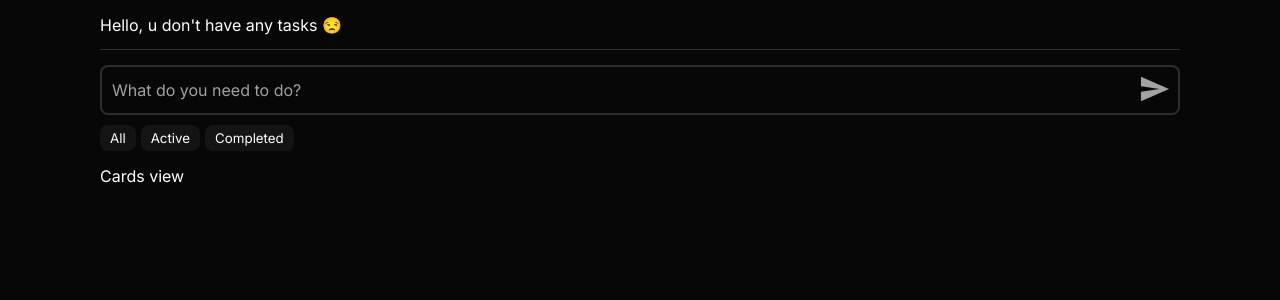
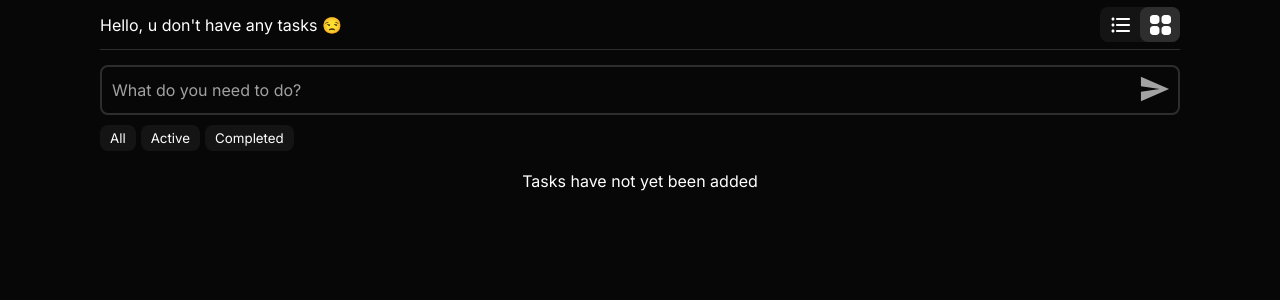
Before and after one commit to Hartaithan/gds-test, a Vue app: page /#/cards in a window 1280 px wide. Shown: the top 300 px of the page. Built offline with nearby package versions, Linux system fonts and the light colour scheme.

Commit message:
add cards view layout

```diff
--- /dev/null
+++ b/src/components/CardItem.vue
@@ -0,0 +1,92 @@
+<template>
+  <div class="card-item">
+    <p class="card-item__id">{{ `#${props.todo.id}` }}</p>
+    <p class="card-item__title" :class="{ completed: checked }">{{ props.todo.title }}</p>
+    <div class="card-item__checkbox">
+      <input :id="`${props.todo.id}`" type="checkbox" v-model="checked" @change="toggleTodo" />
+      <label :for="`${props.todo.id}`">Completed</label>
+    </div>
+    <button class="card-item__delete" @click="deleteTodo">
+      <svg
+        width="24px"
+        height="24px"
+        viewBox="0 0 24 24"
+        fill="none"
+        xmlns="http://www.w3.org/2000/svg"
+      >
+        <path
+          d="M6.22566 4.81096C5.83514 4.42044 5.20197 4.42044 4.81145 4.81096C4.42092 5.20148 4.42092 5.83465 4.81145 6.22517L10.5862 11.9999L4.81151 17.7746C4.42098 18.1651 4.42098 18.7983 4.81151 19.1888C5.20203 19.5793 5.8352 19.5793 6.22572 19.1888L12.0004 13.4141L17.7751 19.1888C18.1656 19.5793 18.7988 19.5793 19.1893 19.1888C19.5798 18.7983 19.5798 18.1651 19.1893 17.7746L13.4146 11.9999L19.1893 6.22517C19.5799 5.83465 19.5799 5.20148 19.1893 4.81096C18.7988 4.42044 18.1657 4.42044 17.7751 4.81096L12.0004 10.5857L6.22566 4.81096Z"
+          fill="#ffffff"
+        />
+      </svg>
+    </button>
+  </div>
+</template>
+
+<script setup lang="ts">
+import { defineProps, PropType, ref } from 'vue'
+import { MutationType, ITodo } from '@/models/storeModel'
+import { useStore } from '@/store'
+
+const store = useStore()
+const props = defineProps({
+  todo: {
+    type: Object as PropType<ITodo>,
+    required: true
+  }
+})
+const checked = ref(props.todo.complete)
+
+const toggleTodo = () => {
+  store.commit(MutationType.ToggleTodo, props.todo.id)
+}
+
+const deleteTodo = () => {
+  store.commit(MutationType.DeleteTodo, props.todo.id)
+}
+</script>
+
+<style scoped lang="scss">
+.card-item {
+  position: relative;
+  display: flex;
+  flex-direction: column;
+  align-items: flex-start;
+  min-height: 100px;
+  width: 100%;
+  padding: 15px;
+  background: #141414;
+  border-radius: 8px;
+  &__checkbox {
+    & > label {
+      margin-left: 5px;
+    }
+    & > input {
+      filter: grayscale(100%);
+      -webkit-filter: grayscale(100%);
+      -moz-filter: grayscale(100%);
+    }
+  }
+  &__id {
+    font-weight: bold;
+    margin-bottom: 10px;
+  }
+  &__title {
+    font-size: 18px;
+    overflow-wrap: anywhere;
+    margin-bottom: 15px;
+    flex: 1;
+    &.completed {
+      text-decoration: line-through;
+    }
+  }
+  &__delete {
+    position: absolute;
+    top: 10px;
+    right: 10px;
+    background: transparent;
+    border: none;
+    cursor: pointer;
+  }
+}
+</style>
--- a/src/components/Header.vue
+++ b/src/components/Header.vue
@@ -4,12 +4,14 @@
       <p v-if="todos > 0">Hello, u have {{ todos }} tasks 🙂</p>
       <p v-else>Hello, u don't have any tasks 😒</p>
     </div>
+    <ViewSwitch />
   </div>
 </template>
 
 <script setup lang="ts">
 import { useStore } from '@/store'
 import { computed } from '@vue/reactivity'
+import ViewSwitch from './ViewSwitch.vue'
 
 const store = useStore()
 const todos = computed(() => store.getters.getTodosCount)
--- /dev/null
+++ b/src/components/ViewSwitch.vue
@@ -0,0 +1,111 @@
+<template>
+  <button class="view-switch" @click="switchView">
+    <div
+      class="view-switch__active"
+      :class="{ left: route.name === 'ListView', right: route.name === 'CardsView' }"
+    />
+    <div class="view-switch__wrapper">
+      <svg
+        width="19px"
+        height="16px"
+        viewBox="0 0 19 16"
+        xmlns="http://www.w3.org/2000/svg"
+        xmlns:xlink="http://www.w3.org/1999/xlink"
+      >
+        <g stroke="none" stroke-width="1" fill="none" fill-rule="evenodd">
+          <g transform="translate(-612.000000, -2106.000000)">
+            <g transform="translate(100.000000, 1960.000000)">
+              <g transform="translate(510.000000, 142.000000)">
+                <g>
+                  <polygon points="0 0 24 0 24 24 0 24" />
+                  <path
+                    d="M4,10.5 C3.17,10.5 2.5,11.17 2.5,12 C2.5,12.83 3.17,13.5 4,13.5 C4.83,13.5 5.5,12.83 5.5,12 C5.5,11.17 4.83,10.5 4,10.5 Z M4,4.5 C3.17,4.5 2.5,5.17 2.5,6 C2.5,6.83 3.17,7.5 4,7.5 C4.83,7.5 5.5,6.83 5.5,6 C5.5,5.17 4.83,4.5 4,4.5 Z M4,16.5 C3.17,16.5 2.5,17.18 2.5,18 C2.5,18.82 3.18,19.5 4,19.5 C4.82,19.5 5.5,18.82 5.5,18 C5.5,17.18 4.83,16.5 4,16.5 Z M8,19 L20,19 C20.55,19 21,18.55 21,18 C21,17.45 20.55,17 20,17 L8,17 C7.45,17 7,17.45 7,18 C7,18.55 7.45,19 8,19 Z M8,13 L20,13 C20.55,13 21,12.55 21,12 C21,11.45 20.55,11 20,11 L8,11 C7.45,11 7,11.45 7,12 C7,12.55 7.45,13 8,13 Z M7,6 C7,6.55 7.45,7 8,7 L20,7 C20.55,7 21,6.55 21,6 C21,5.45 20.55,5 20,5 L8,5 C7.45,5 7,5.45 7,6 Z"
+                    fill="#ffffff"
+                  />
+                </g>
+              </g>
+            </g>
+          </g>
+        </g>
+      </svg>
+    </div>
+    <div class="view-switch__wrapper">
+      <svg
+        width="21px"
+        height="20px"
+        viewBox="0 0 21 20"
+        xmlns="http://www.w3.org/2000/svg"
+        xmlns:xlink="http://www.w3.org/1999/xlink"
+      >
+        <g stroke="none" stroke-width="1" fill="none" fill-rule="evenodd">
+          <g transform="translate(-99.000000, -200.000000)" fill="#ffffff">
+            <g transform="translate(56.000000, 160.000000)">
+              <path
+                d="M60.85,51 L57.7,51 C55.96015,51 54.55,52.343 54.55,54 L54.55,57 C54.55,58.657 55.96015,60 57.7,60 L60.85,60 C62.58985,60 64,58.657 64,57 L64,54 C64,52.343 62.58985,51 60.85,51 M49.3,51 L46.15,51 C44.41015,51 43,52.343 43,54 L43,57 C43,58.657 44.41015,60 46.15,60 L49.3,60 C51.03985,60 52.45,58.657 52.45,57 L52.45,54 C52.45,52.343 51.03985,51 49.3,51 M60.85,40 L57.7,40 C55.96015,40 54.55,41.343 54.55,43 L54.55,46 C54.55,47.657 55.96015,49 57.7,49 L60.85,49 C62.58985,49 64,47.657 64,46 L64,43 C64,41.343 62.58985,40 60.85,40 M52.45,43 L52.45,46 C52.45,47.657 51.03985,49 49.3,49 L46.15,49 C44.41015,49 43,47.657 43,46 L43,43 C43,41.343 44.41015,40 46.15,40 L49.3,40 C51.03985,40 52.45,41.343 52.45,43"
+              />
+            </g>
+          </g>
+        </g>
+      </svg>
+    </div>
+  </button>
+</template>
+
+<script setup lang="ts">
+import router from '@/router'
+import { watch } from 'vue'
+import { useRoute } from 'vue-router'
+
+const route = useRoute()
+
+watch(() => route.name, () => {
+  console.log('as', route.name)
+})
+
+const switchView = () => {
+  if (route.name === 'ListView') {
+    router.push('/cards')
+  } else {
+    router.push('/')
+  }
+}
+</script>
+
+<style scoped lang="scss">
+.view-switch {
+  height: 35px;
+  width: 80px;
+  display: flex;
+  justify-content: space-between;
+  align-items: center;
+  border: none;
+  border-radius: 8px;
+  background: #141414;
+  cursor: pointer;
+  &__active {
+    height: 35px;
+    width: 40px;
+    position: absolute;
+    border-radius: 8px;
+    background: #2e2e2e;
+    z-index: 0;
+    transition: all 0.2s ease-in-out;
+    &.left {
+      transform: translateX(0%);
+    }
+    &.right {
+      transform: translateX(100%);
+    }
+  }
+  &__wrapper {
+    height: 35px;
+    width: 40px;
+    display: flex;
+    justify-content: center;
+    align-items: center;
+  }
+}
+svg {
+  z-index: 1;
+}
+</style>
--- a/src/views/CardsView.vue
+++ b/src/views/CardsView.vue
@@ -1,9 +1,46 @@
 <template>
-  <div class="cards-view">Cards view</div>
+  <template v-if="filterType === FilterTypes.All">
+    <div class="cards-view" v-if="allTodos.length > 0">
+      <CardItem v-for="todo in allTodos" :key="todo.id" :todo="todo" />
+    </div>
+    <p class="cards-view__empty" v-else>Tasks have not yet been added</p>
+  </template>
+  <template v-if="filterType === FilterTypes.Active">
+    <div class="cards-view" v-if="activeTodos.length > 0">
+      <CardItem v-for="todo in activeTodos" :key="todo.id" :todo="todo" />
+    </div>
+    <p class="cards-view__empty" v-else>There are no active tasks at the moment</p>
+  </template>
+  <template v-if="filterType === FilterTypes.Completed">
+    <div class="cards-view" v-if="completedTodos.length > 0">
+      <CardItem v-for="todo in completedTodos" :key="todo.id" :todo="todo" />
+    </div>
+    <p class="cards-view__empty" v-else>There are no completed tasks at this time</p>
+  </template>
 </template>
 
 <script setup lang="ts">
+import CardItem from '@/components/CardItem.vue'
+import { useStore } from '@/store'
+import { computed } from '@vue/reactivity'
+import { FilterTypes } from '@/models/storeModel'
+
+const store = useStore()
+const filterType = computed(() => store.state.filter)
+const allTodos = computed(() => store.getters.getAllTodos)
+const activeTodos = computed(() => store.getters.getActiveTodos)
+const completedTodos = computed(() => store.getters.getCompletedTodos)
 </script>
 
 <style scoped lang="scss">
+.cards-view {
+  display: grid;
+  grid-template-columns: repeat(3, 1fr);
+  gap: 15px;
+  &__empty {
+    width: 100%;
+    text-align: center;
+    margin-top: 20px;
+  }
+}
 </style>
```
